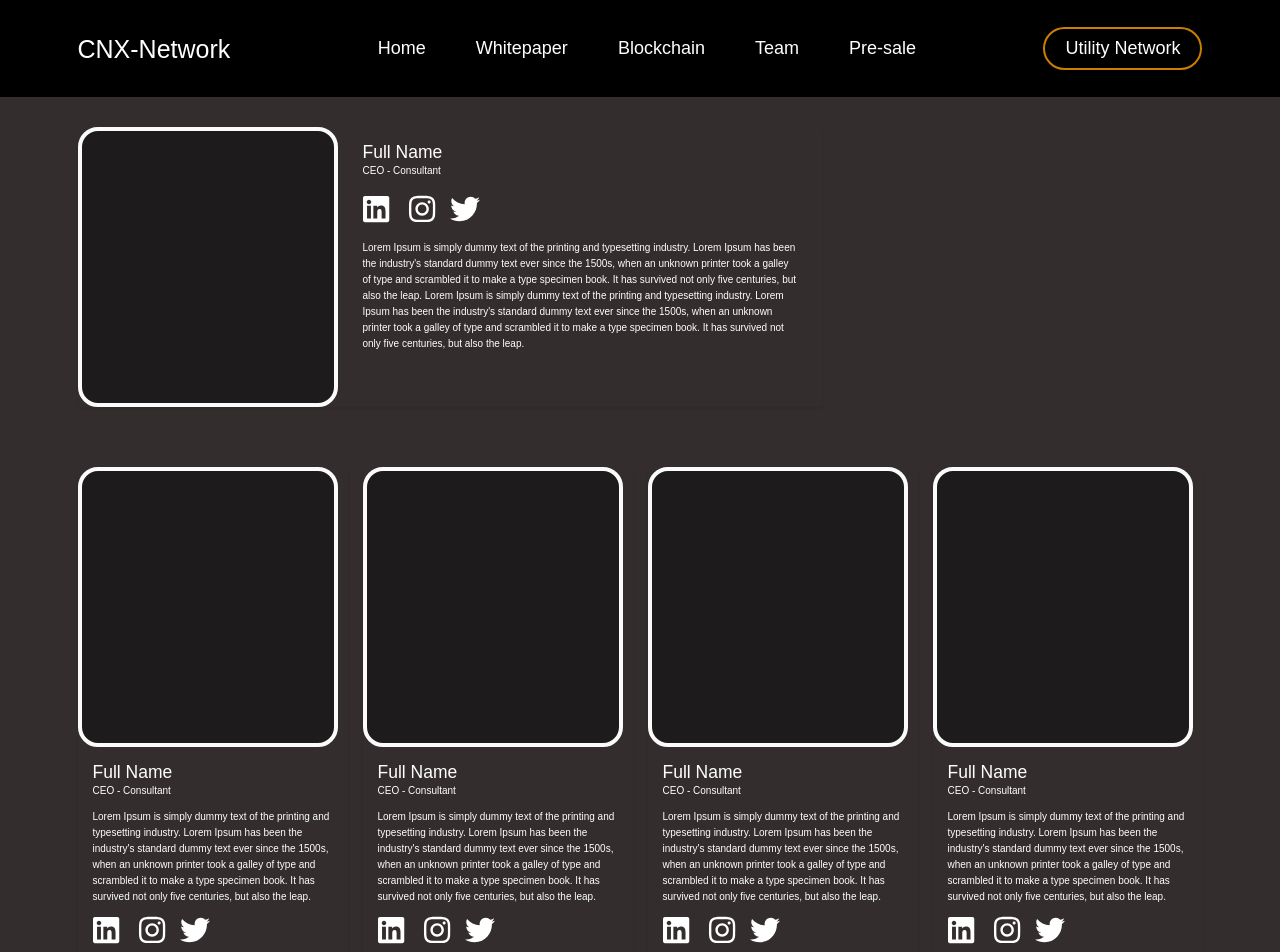
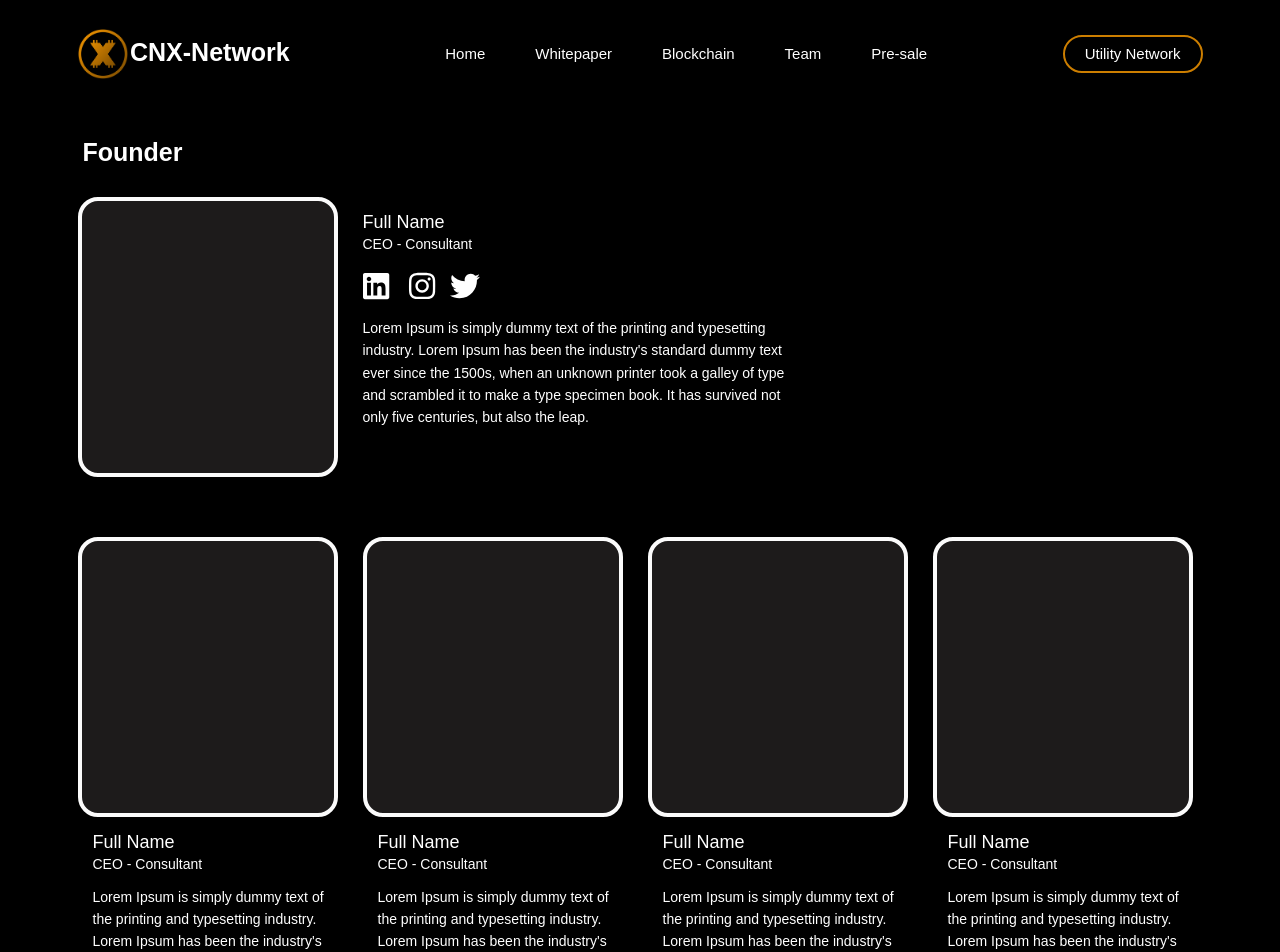
Before and after one commit to badarmasood/CNX-Network, a React (Create React App) app: page /Team in a window 1280 px wide. Shown: the top 952 px of the page. Built offline with nearby package versions, Linux system fonts and the light colour scheme; a web font is replaced by a local one.

Commit message:
Revision 1

```diff
--- a/src/CoreTeam.js
+++ b/src/CoreTeam.js
@@ -14,7 +14,7 @@
 const CoreTeam = () => {
   return (
     <>
-      <div class="bg-dark CoreTeam">
+      <div class="bg-black CoreTeam">
         <div class="container ">
           <div class="row pb-5 ">
             <div class="col-lg-3 col-md-6 mb-4 mb-lg-0">
@@ -23,21 +23,13 @@
                 <div class="card-body p-0">
                   <div class="border border-light border-4 MyBorder "></div>
                   <div class="p-4 text-white">
-                    <h3
-                      class="mb-0 text-white
-
-"
-                    >
+                    <h3 class="mb-0 text-white" style={{ fontSize: 18 }}>
                       Full Name
                     </h3>
-                    <p
-                      class=" text-white
-
-"
-                    >
+                    <p class="text-white" style={{ fontSize: 14 }}>
                       CEO - Consultant
                     </p>
-                    <p class="">
+                    <p class="" style={{ fontSize: 14 }}>
                       Lorem Ipsum is simply dummy text of the printing and
                       typesetting industry. Lorem Ipsum has been the industry's
                       standard dummy text ever since the 1500s, when an unknown
@@ -89,9 +81,13 @@
                 <div class="card-body p-0">
                   <div class="border border-light border-4 MyBorder "></div>
                   <div class="p-4">
-                    <h3 class="mb-0 text-white">Full Name</h3>
-                    <p class=" text-white">CEO - Consultant</p>
-                    <p class="text-white">
+                    <h3 class="mb-0 text-white" style={{ fontSize: 18 }}>
+                      Full Name
+                    </h3>
+                    <p class=" text-white" style={{ fontSize: 14 }}>
+                      CEO - Consultant
+                    </p>
+                    <p class="text-white" style={{ fontSize: 14 }}>
                       Lorem Ipsum is simply dummy text of the printing and
                       typesetting industry. Lorem Ipsum has been the industry's
                       standard dummy text ever since the 1500s, when an unknown
@@ -139,9 +135,13 @@
                 <div class="card-body p-0">
                   <div class="border border-light border-4 MyBorder "></div>
                   <div class="p-4">
-                    <h3 class="mb-0 text-white">Full Name</h3>
-                    <p class=" text-white">CEO - Consultant</p>
-                    <p class="text-white">
+                    <h3 class="mb-0 text-white" style={{ fontSize: 18 }}>
+                      Full Name
+                    </h3>
+                    <p class=" text-white" style={{ fontSize: 14 }}>
+                      CEO - Consultant
+                    </p>
+                    <p class="text-white" style={{ fontSize: 14 }}>
                       Lorem Ipsum is simply dummy text of the printing and
                       typesetting industry. Lorem Ipsum has been the industry's
                       standard dummy text ever since the 1500s, when an unknown
@@ -189,9 +189,13 @@
                 <div class="card-body p-0">
                   <div class="border border-light border-4 MyBorder "></div>
                   <div class="p-4">
-                    <h3 class="mb-0 text-white">Full Name</h3>
-                    <p class=" text-white">CEO - Consultant</p>
-                    <p class="text-white">
+                    <h3 class="mb-0 text-white" style={{ fontSize: 18 }}>
+                      Full Name
+                    </h3>
+                    <p class=" text-white" style={{ fontSize: 14 }}>
+                      CEO - Consultant
+                    </p>
+                    <p class="text-white" style={{ fontSize: 14 }}>
                       Lorem Ipsum is simply dummy text of the printing and
                       typesetting industry. Lorem Ipsum has been the industry's
                       standard dummy text ever since the 1500s, when an unknown
--- a/src/index.css
+++ b/src/index.css
@@ -37,7 +37,9 @@
 
 /* --------------------------------- navbar css style starts
                         -------------------------------------------------------*/
-
+.logoBrand:hover {
+  color: var(--primary-color) !important;
+}
 .navbar-bg {
   background-color: var(--bgcolor);
   padding: 2rem 0;
@@ -55,7 +57,7 @@
 }
 
 .navbar li a {
-  font-size: 1.8rem;
+  font-size: 1.5rem;
   /* font-weight: 600; */
   position: relative;
   padding-left: 1rem;
--- a/src/navbar.js
+++ b/src/navbar.js
@@ -5,6 +5,7 @@
 import KeyboardArrowDownIcon from "@mui/icons-material/KeyboardArrowDown";
 import IconLabelTabs from "./Tabs";
 import Whitepaper from "./pages/Whitepaper";
+import headerlogo from "../src/images/CX_Logo.png";
 
 import ExpandMoreIcon from "@mui/icons-material/ExpandMore";
 const Navi = () => {
@@ -16,8 +17,15 @@
     <section className="navbar-bg">
       <nav class="navbar navbar-expand-lg  ">
         <div class="container">
-          <a class="navbar-brand" href="#">
-            CNX-Network
+          <a class="navbar-brand fw-bold " href="">
+            <span className="logoBrand">
+              <img
+                src={headerlogo}
+                alt="heroimg"
+                style={{ height: 50, width: 50 }}
+              />
+              CNX-Network
+            </span>
           </a>
           <button
             class="navbar-toggler"
--- a/src/pages/Team.js
+++ b/src/pages/Team.js
@@ -13,17 +13,22 @@
 const CEOTeam = () => {
   return (
     <>
-      <div class="bg-dark">
+      <div class="bg-black">
         <div class="container  ">
           <div class="row pb-5">
             <div class="col-lg-8 col-md-12 mb-4 mb-lg-0">
               <div class="my-5 shadow-sm border-0 rounded">
+                <h1 class="my-5 mx-2 fw-bold text-white">Founder</h1>
                 <div class="card-body p-0 d-flex flex-row">
                   <div class="border border-light border-4 MyBorder "></div>
 
                   <div class="p-4 col mx-3">
-                    <h3 class="mb-0 text-white">Full Name</h3>
-                    <p class="text-white ">CEO - Consultant</p>
+                    <h3 class="mb-0 text-white" style={{ fontSize: 18 }}>
+                      Full Name
+                    </h3>
+                    <p class="text-white " style={{ fontSize: 14 }}>
+                      CEO - Consultant
+                    </p>
 
                     <ul class="social list-inline my-4">
                       <li class="list-inline-item ">
@@ -54,18 +59,13 @@
                         </a>
                       </li>
                     </ul>
-                    <p class="text-white ">
+                    <p class="text-white " style={{ fontSize: 14 }}>
                       Lorem Ipsum is simply dummy text of the printing and
                       typesetting industry. Lorem Ipsum has been the industry's
                       standard dummy text ever since the 1500s, when an unknown
                       printer took a galley of type and scrambled it to make a
                       type specimen book. It has survived not only five
-                      centuries, but also the leap. Lorem Ipsum is simply dummy
-                      text of the printing and typesetting industry. Lorem Ipsum
-                      has been the industry's standard dummy text ever since the
-                      1500s, when an unknown printer took a galley of type and
-                      scrambled it to make a type specimen book. It has survived
-                      not only five centuries, but also the leap.
+                      centuries, but also the leap.
                     </p>
                   </div>
                 </div>
```
